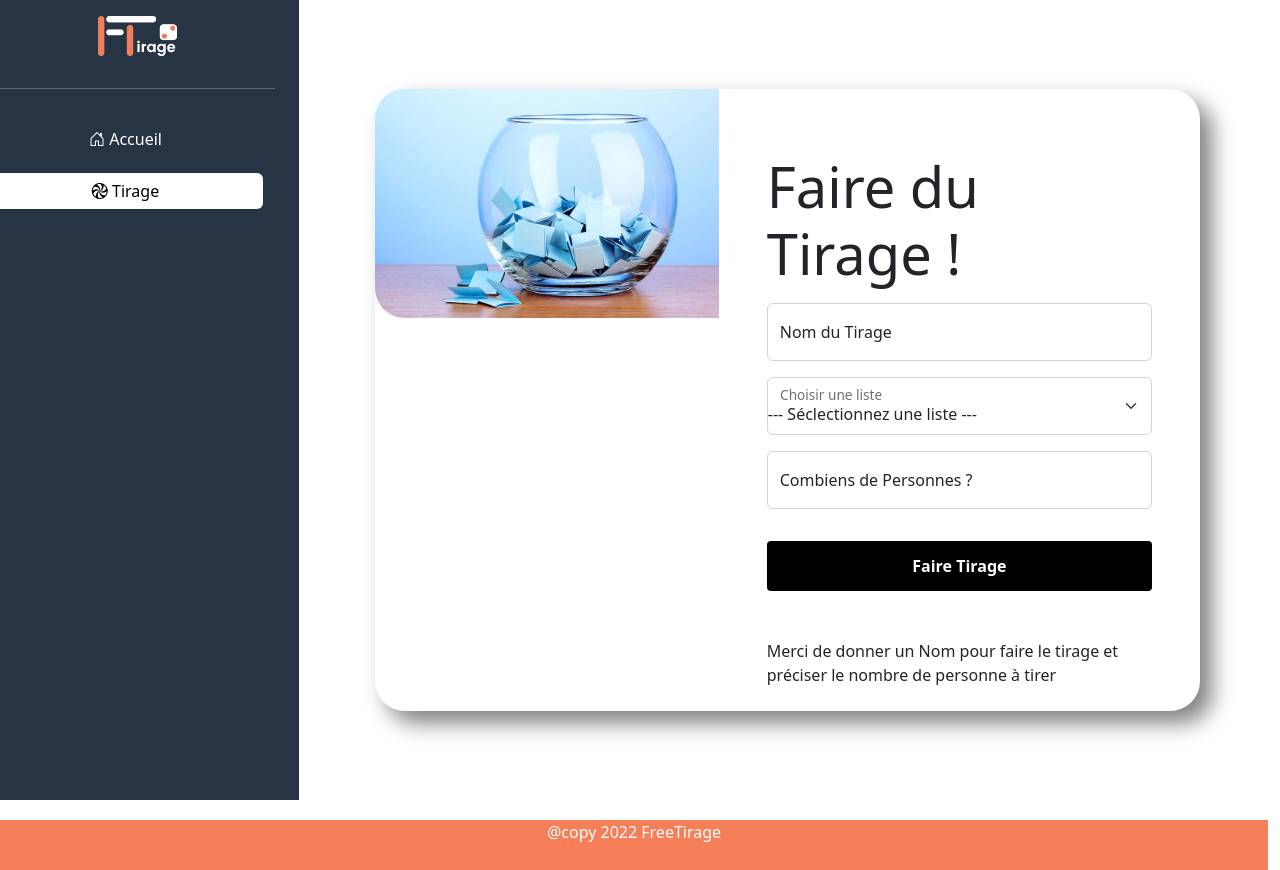
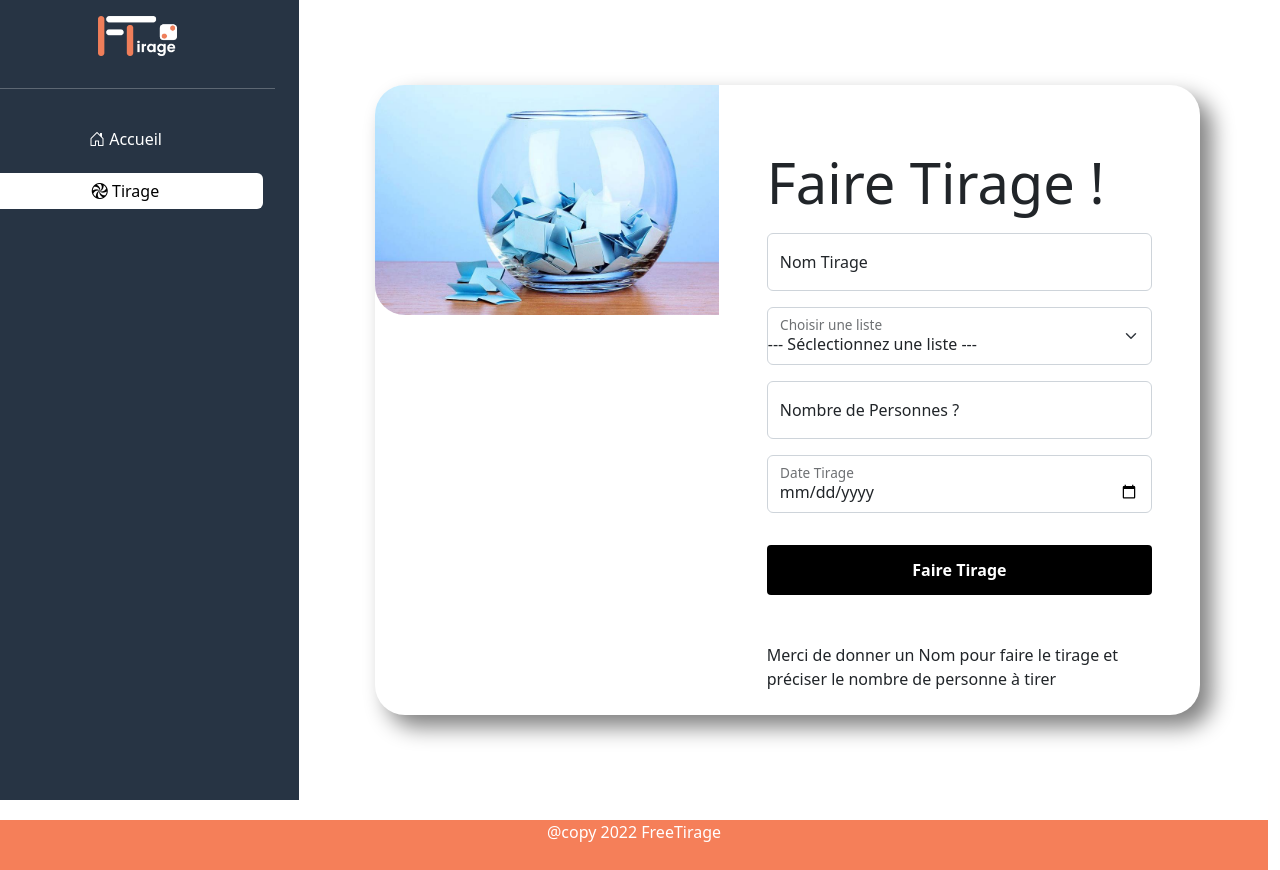
Before and after one commit to Jeremi-Koloma/FreeTirageFontEnd, an Angular app: page /do-tirage in a window 1280 px wide. Built offline with nearby package versions, Linux system fonts and the light colour scheme.

Commit message:
ajout de date dans la partie faire tirage

```diff
--- a/src/app/do-tirage/do-tirage.component.css
+++ b/src/app/do-tirage/do-tirage.component.css
@@ -1,6 +1,4 @@
-.btnImport{
-    padding: 14px;
-}
+
 *{
     padding: 0;
     margin: 0;
--- a/src/app/do-tirage/do-tirage.component.html
+++ b/src/app/do-tirage/do-tirage.component.html
@@ -8,11 +8,11 @@
                 <img src="assets/images/tirage2.jpg" alt="tirage" class="img-fluid">
             </div>
             <div class="col-lg-7 px-5 pt-5">
-                <h1 class="font-weight-bold py-3 display-4">Faire du Tirage !</h1>
+                <h1 class="font-weight-bold py-3 display-4">Faire Tirage !</h1>
                 <form>
                     <div class="form-row form-floating mb-3">
                         <input type="text" name="nameTirage" id="nameTirage" class="form form-control" placeholder="Nom du Tirage">
-                        <label for="nameTirage">Nom du Tirage</label>
+                        <label for="nameTirage">Nom Tirage</label>
                     </div>
 
                     <div class="form-row form-floating mb-3">
@@ -26,8 +26,13 @@
                     </div>
 
                     <div class="form-row form-floating mb-3">
-                        <input type="text" name="numberTirage" id="numberTirage" class="form form-control" placeholder="Combiens de Personnes ?">
-                        <label for="numberTirage">Combiens de Personnes ?</label>
+                        <input type="number" name="numberTirage" id="numberTirage" class="form form-control" placeholder="Nombre de Personnes ?">
+                        <label for="numberTirage">Nombre de Personnes ?</label>
+                    </div>
+
+                    <div class="form-row form-floating mb-3">
+                        <input type="date" name="date" id="date" class="form form-control" placeholder="date">
+                        <label for="numberTirage">Date Tirage</label>
                     </div>
 
                     <div class="form-row">
```
